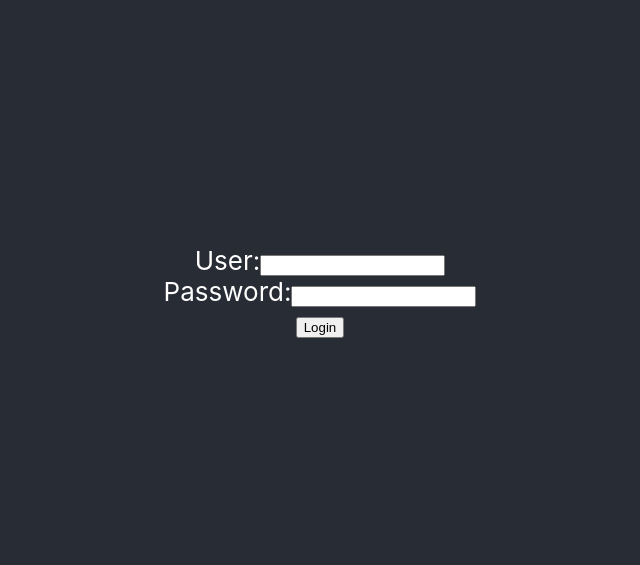
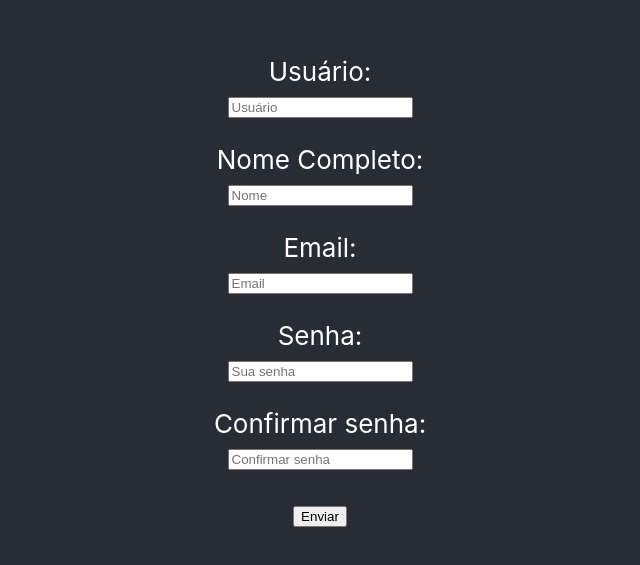
Before and after one commit to enias-oliveira/feedback-forum, a React (Create React App) app: page /userform in a window 1280 px wide. Shown: the part 109-674 px from the top of the page, without its empty margins (320-960 px from the left). Built offline with nearby package versions, Linux system fonts and the light colour scheme.

Commit message:
created validations form each form input

```diff
--- a/src/App.js
+++ b/src/App.js
@@ -1,11 +1,24 @@
 import "./App.css";
 import Login from "./pages/login";
+import UserForm from "./pages/userForm";
+import { Route, Switch } from "react-router-dom";
 
 function App() {
   return (
     <div className="App">
       <header className="App-header">
-        <Login />
+        <Switch>
+          <Route exact path="/">
+            <Login />
+          </Route>
+          <Route exact path="/users"></Route>
+          <Route exact path="/userfeedbacks"></Route>
+          <Route exact path="/feedbackform"></Route>
+          <Route exact path="/userform">
+            <UserForm />
+          </Route>
+          <Route exact path="/login"></Route>
+        </Switch>
       </header>
     </div>
   );
--- a/src/pages/login/index.jsx
+++ b/src/pages/login/index.jsx
@@ -1,5 +1,6 @@
 import { useEffect } from "react";
 import { useForm } from "react-hook-form";
+import axios from "axios";
 
 const Login = () => {
   const {
@@ -20,8 +21,16 @@ const Login = () => {
       unregister("password");
     };
   }, [register, unregister]);
+
   const tryLogin = (data) => {
-    console.log(data);
+    axios
+      .post("https://ka-users-api.herokuapp.com/authenticate", { ...data })
+      .then((res) => console.log(res))
+      .catch((err) =>
+        setError("password", {
+          message: err.response.data.error.user_authentication,
+        })
+      );
   };
 
   return (
@@ -29,10 +38,12 @@ const Login = () => {
       <div>
         <label>User:</label>
         <input onChange={(e) => setValue("user", e.target.value)} />
+        {errors.user && <p>{errors.user.message}</p>}
       </div>
       <div>
         <label>Password:</label>
         <input onChange={(e) => setValue("password", e.target.value)} />
+        {errors.user && <p>{errors.user.message}</p>}
       </div>
       <button type="Submit">Login</button>
     </form>
--- a/src/pages/userForm/index.jsx
+++ b/src/pages/userForm/index.jsx
@@ -0,0 +1,93 @@
+import { useForm } from "react-hook-form";
+import { yupResolver } from "@hookform/resolvers/yup";
+import * as yup from "yup";
+
+const UserForm = () => {
+  const handleForm = (data) => {
+    console.log(data);
+  };
+
+  const schema = yup.object().shape({
+    user: yup.string().required("Campo obrigatório"),
+    name: yup
+      .string()
+      .matches(
+        /^[a-zÀ-ÿ ,.'-]+$/i,
+        "Nome não pode ter números nem caracteres especiais"
+      )
+      .required("Campo obrigatório"), // FALTA VERIFICAR SE TEM 2 PALAVRAS
+    email: yup.string().email().required("Campo obrigatório"),
+    password: yup
+      .string()
+      .min(6, "Mínimo de 6 dígitos")
+      .required("Campo obrigatório"), // FALTA VERIFICAR CARACTER ESPECIAL
+    password_confirmation: yup
+      .string()
+      .oneOf([yup.ref("password")], "Senhas não são iguais"),
+  });
+
+  const { register, handleSubmit, errors } = useForm({
+    resolver: yupResolver(schema),
+  });
+
+  return (
+    <form onSubmit={handleSubmit(handleForm)}>
+      <div>
+        Usuário:
+        <div>
+          <input name="user" ref={register} placeholder="Usuário" />
+          <p style={{ color: "red" }}>{errors.user?.message}</p>
+        </div>
+      </div>
+
+      <div>
+        Nome Completo:
+        <div>
+          <input name="name" ref={register} placeholder="Nome" />
+          <p style={{ color: "red" }}>{errors.name?.message}</p>
+        </div>
+      </div>
+
+      <div>
+        Email:
+        <div>
+          <input placeholder="Email" name="email" ref={register} />
+          <p style={{ color: "red" }}>{errors.email?.message}</p>
+        </div>
+      </div>
+
+      <div>
+        Senha:
+        <div>
+          <input
+            placeholder="Sua senha"
+            name="password"
+            ref={register}
+            type="password"
+          />
+          <p style={{ color: "red" }}>{errors.password?.message}</p>
+        </div>
+      </div>
+
+      <div>
+        Confirmar senha:
+        <div>
+          <input
+            placeholder="Confirmar senha"
+            name="password_confirmation"
+            type="password"
+            ref={register}
+          />
+          <p style={{ color: "red" }}>
+            {errors.password_confirmation?.message}
+          </p>
+        </div>
+      </div>
+      <div>
+        <button type="submit">Enviar</button>
+      </div>
+    </form>
+  );
+};
+
+export default UserForm;
```
